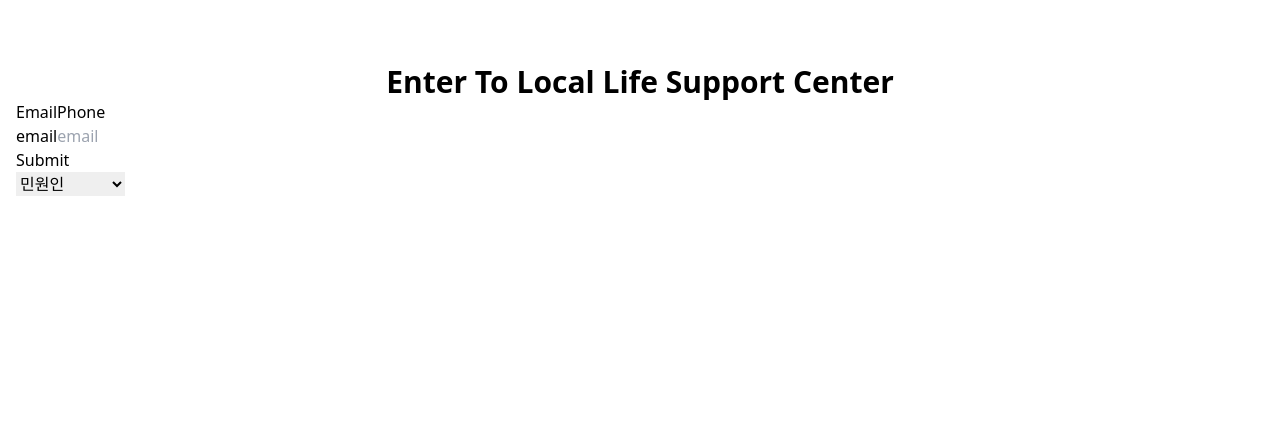
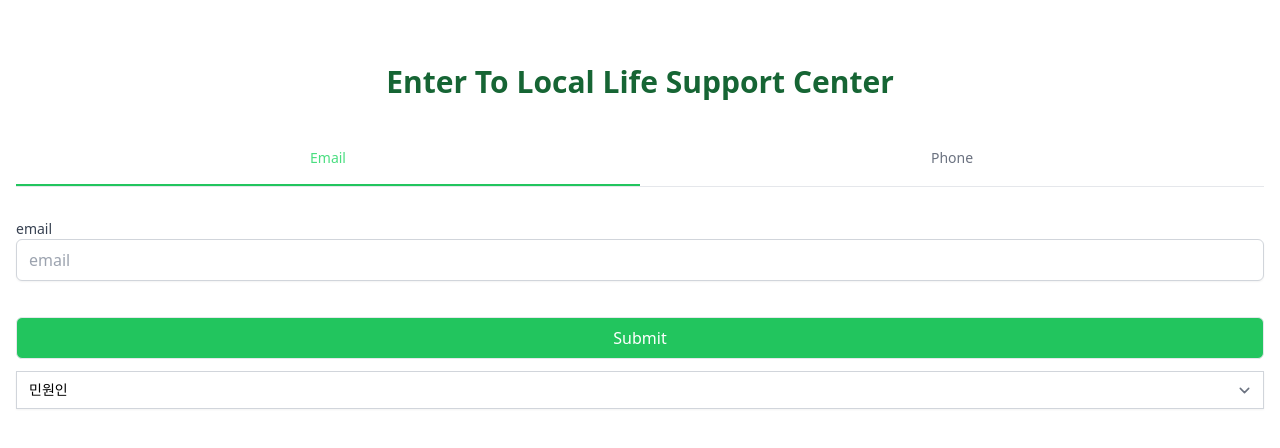
Before and after one commit to JangChangKyoon/local_support, a Next.js app: page /enter2 in a window 1280 px wide. Shown: the top 448 px of the page. Built offline with nearby package versions, Linux system fonts and the light colour scheme.

Commit message:
TailwindCss : Login and Account

```diff
--- a/component/button.tsx
+++ /dev/null
@@ -1,12 +0,0 @@
-interface ButtonProps {
-  type: string;
-  onClick: any;
-  value: string;
-  method: string;
-}
-
-export default function Button({ type, onClick, value, method }: ButtonProps) {
-  return (
-    <>{method ? <input type={type} onClick={onClick} value={value} /> : null}</>
-  );
-}
--- a/component/input.tsx
+++ /dev/null
@@ -1,35 +0,0 @@
-interface InputProps {
-  register: any;
-  placeholder: string;
-  type: string;
-  name: string;
-  id: string;
-  message?: string;
-}
-
-// email 로그인 input
-export default function Input({
-  register,
-  placeholder,
-  type,
-  name,
-  id,
-  message,
-}: InputProps) {
-  return (
-    <div>
-      <div>
-        <label htmlFor={id}>{type}</label>
-        {name === "phone" ? <span>+82</span> : null}
-        <input
-          {...register}
-          placeholder={placeholder}
-          type={type}
-          name={name}
-          id={id}
-        />
-        <p className="text-red-500">{message}</p>
-      </div>
-    </div>
-  );
-}
--- /dev/null
+++ b/components/button.tsx
@@ -0,0 +1,32 @@
+import { cls } from "@/libs/client/utils";
+
+interface ButtonProps {
+  type: string;
+  onClick: any;
+  value: string;
+  account?: boolean;
+  method: string;
+  classname: any;
+}
+
+export default function Button({
+  type,
+  onClick,
+  value,
+  method,
+  account,
+  classname,
+}: ButtonProps) {
+  return (
+    <>
+      {method ? (
+        <input
+          type={type}
+          onClick={onClick}
+          value={value}
+          className={cls(classname)}
+        />
+      ) : null}
+    </>
+  );
+}
--- /dev/null
+++ b/components/input.tsx
@@ -0,0 +1,42 @@
+import { cls } from "@/libs/client/utils";
+
+interface InputProps {
+  register: any;
+  placeholder: string;
+  type: string;
+  name: string;
+  id: string;
+  message?: string;
+}
+
+// email 로그인 input
+export default function Input({
+  register,
+  placeholder,
+  type,
+  name,
+  id,
+  message,
+}: InputProps) {
+  return (
+    <div className="flex flex-col">
+      <label className=" text-sm font-medium text-gray-700" htmlFor={id}>
+        {type}
+      </label>
+      <div className="flex flex-col">
+        <input
+          {...register}
+          placeholder={placeholder}
+          type={type}
+          name={name}
+          id={id}
+          className={cls(
+            Boolean(message) ? " border-red-500" : "",
+            " appearance-none px-3 py-2 w-full border border-gray-300 rounded-md shadow-sm placeholder-gray-400 focus:outline-none focus:ring-green-500 focus:border-green-500"
+          )}
+        />
+        <div className=" text-red-500 ">{message}</div>
+      </div>
+    </div>
+  );
+}
--- /dev/null
+++ b/libs/client/utils.ts
@@ -0,0 +1,12 @@
+export function cls(...classnames: string[]) {
+  // ...classnames : 리스트 내부 요소를 가르킴
+  return classnames.join(" ");
+  // 리스트 요소들을 " "로 묶어서 한줄로 반환함
+}
+
+// className={cls(
+//     " pb-4 font-medium text-sm border-b-2",
+//     method.method === "email"
+//       ? " border-green-500 text-green-400"
+//       : " border-transparent hover:text-gray-400 text-gray-500"
+//   )}
--- a/package.json
+++ b/package.json
@@ -21,6 +21,7 @@
     "typescript": "5.0.4"
   },
   "devDependencies": {
+    "@tailwindcss/forms": "^0.5.3",
     "autoprefixer": "^10.4.14",
     "postcss": "^8.4.23",
     "tailwindcss": "^3.3.2"
--- a/pages/enter2.tsx
+++ b/pages/enter2.tsx
@@ -1,5 +1,6 @@
-import Button from "@/component/button";
-import Input from "@/component/input";
+import Button from "@/components/button";
+import Input from "@/components/input";
+import { cls } from "@/libs/client/utils";
 import React, { useState } from "react";
 import { FieldErrors, useForm } from "react-hook-form";
 
@@ -24,10 +25,6 @@ interface IForm {
     password1?: string;
     password2?: string;
   };
-}
-
-function cls(...classnames: string[]) {
-  return classnames.join(" ");
 }
 
 const Enter = () => {
@@ -104,24 +101,47 @@ const Enter = () => {
 
   return (
     <div className="mt-16 px-4">
-      <h5 className="font-bold text-3xl text-center">
+      <h5 className="font-bold text-green-800 text-3xl text-center">
         Enter To Local Life Support Center
       </h5>
-      <div>
+      <div className="mt-12">
+        {/*  */}
         {/* 이메일 or 전화번호 로그인 탭 */}
+        <div className="flex flex-col item-center">
           {method.method === "city" || method.method === "village" ? null : (
-          <div>
-            <button value={"email"} onClick={onMethodClick}>
+            <div className="grid grid-cols-2 border-b w-full">
+              <button
+                className={cls(
+                  " pb-4 font-medium text-sm border-b-2",
+                  method.method === "email"
+                    ? " border-green-500 text-green-400"
+                    : " border-transparent hover:text-gray-400 text-gray-500"
+                )}
+                value={"email"}
+                onClick={onMethodClick}
+              >
                 Email
               </button>
-            <button value={"phone"} onClick={onMethodClick}>
+              <button
+                className={cls(
+                  " pb-4 font-medium text-sm border-b-2",
+                  method.method === "phone"
+                    ? " text-green-400 border-green-500"
+                    : " border-transparent text-gray-500 hover:text-gray-400"
+                )}
+                value={"phone"}
+                onClick={onMethodClick}
+              >
                 Phone
               </button>
             </div>
           )}
-
+        </div>
         {/* Form 랜더링 */}
-        <form onSubmit={handleSubmit(onValid, onInvalid)}>
+        <form
+          className=" flex flex-col mt-8"
+          onSubmit={handleSubmit(onValid, onInvalid)}
+        >
           {/* 이메일 or 전화번호 인증방식 랜더링 */}
 
           <div>
@@ -180,12 +200,19 @@ const Enter = () => {
                   ? "읍면동 담당자"
                   : null}
               </label>
-              <div>
+              <div className="grid grid-cols-2 border-b w-full">
                 <Button
                   type={"button"}
                   onClick={onAccountClick}
                   value={"login"}
                   method={method.method}
+                  account={account}
+                  classname={cls(
+                    "pb-4 font-mudium text-sm border-b-2 hover:cursor-pointer",
+                    account === false
+                      ? " border-green-500 text-green-400"
+                      : "border-transparent hover:text-gray-400 text-gray-500 "
+                  )}
                 />
 
                 <Button
@@ -193,10 +220,17 @@ const Enter = () => {
                   onClick={onAccountClick}
                   value={"account"}
                   method={method.method}
+                  account={account}
+                  classname={cls(
+                    "pb-4 font-mudium text-sm border-b-2 hover:cursor-pointer",
+                    account === true
+                      ? " border-green-500 text-green-400"
+                      : "border-transparent hover:text-gray-400 text-gray-500 "
+                  )}
                 />
               </div>
 
-              <div>
+              <div className="mt-8">
                 {/* 시군담당자 로그인 회원가입 : 삼항연산자 중첩사용  */}
                 {method.method === "city" && account === false ? (
                   <div>
@@ -391,12 +425,18 @@ const Enter = () => {
             </div>
           ) : null}
 
-          <input type="submit" value="Submit" />
+          <input
+            className=" mt-9 border py-2 rounded-md focus:text-green-600 hover:bg-green-400 bg-green-500 text-white "
+            type="submit"
+            value="Submit"
+          />
         </form>
-
         {/* 담당자 로그인탭 */}
-        <div>
-          <select onChange={onMethodClick}>
+        <div className="mt-3">
+          <select
+            className=" text-sm focus:ring-green-500 focus:border-green-500 w-full border border-gray-300 shadow-sm"
+            onChange={onMethodClick}
+          >
             <option defaultChecked value={"email"}>
               민원인
             </option>
--- a/tailwind.config.js
+++ b/tailwind.config.js
@@ -9,6 +9,6 @@ module.exports = {
   theme: {
     extend: {},
   },
-  plugins: [],
+  plugins: [require("@tailwindcss/forms")],
 };
 // 어느 컴포넌트(혹은 page)에 tailwind를 사용할 것인지 설정
```
Also changed, not shown: pages/home.tsx (added), 1 other file (tests, documents, lock files or other folders). Lines whose indentation alone changed are shown as unchanged.
